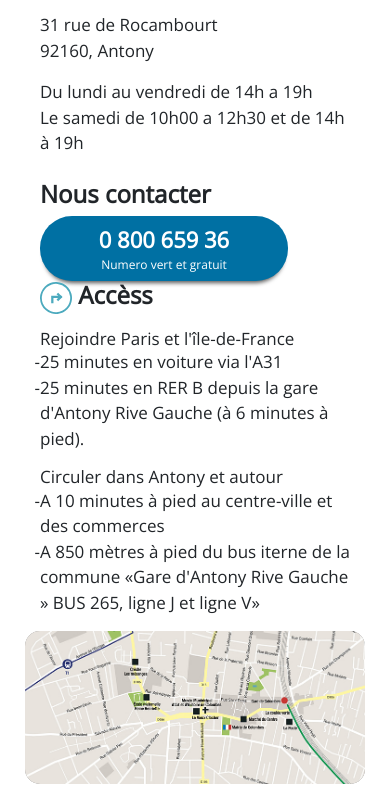
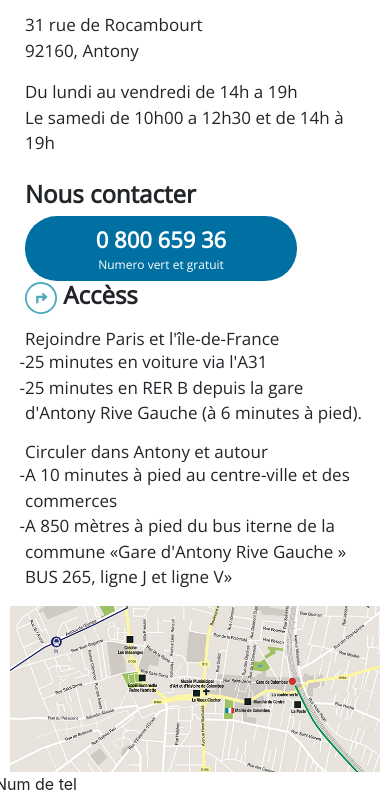
Before and after one commit to Chugar/tests_techniques_integrations, a plain HTML site: page index.html in a window 390 px wide. Shown: the part 975-1776 px from the top of the page. Drawn offline with nearby package versions, Linux system fonts and the light colour scheme.

Commit message:
border corrected for md screens and smaller

```diff
--- a/index.html
+++ b/index.html
@@ -202,8 +202,8 @@
                             <p> Le samedi de <time>10h00</time> a <time>12h30</time> et de <time>14h</time> à <time>19h</time></p>
 
 
-                            <h3 class="mt-4">Nous contacter</h3>
-                            <button>
+                            <h3 class="mt-4 d-md-none d-lg-block ">Nous contacter</h3>
+                            <button class="d-md-none d-lg-block">
                                 0 800 659 36
                                 <small>Numero vert et gratuit</small>
                             </button>
@@ -252,6 +252,10 @@
                             </div>
 
                         </div>
+
+                        <div class="row d-lg-none d-md-block">
+                            Num de tel
+                        </div>
                     </div>
                 </div>
                 <!-- ./Additionnal info block-->
--- a/styles/block_additionnal_info.sass
+++ b/styles/block_additionnal_info.sass
@@ -52,8 +52,10 @@
 
         img
             border-radius: 15px
-            max-width: 100%
-            max-height: 100%
+            width: 100%
+            height: 100%
+            @media (max-width: $lg)
+                border-radius: 0
 
         .overlay
             background-color: rgba(0, 0, 0, 0.5)
@@ -64,6 +66,8 @@
             width: 100%
             height: 100%
             z-index: -1
+            @media (max-width: $lg)
+                border-radius: 0
 
 
         .mag-indicator
--- a/styles/block_contact_form.sass
+++ b/styles/block_contact_form.sass
@@ -9,6 +9,8 @@
     border-radius: 15px
     color: $text-color-2
     padding: 40px
+    @media (max-width: $lg)
+        border-radius: 0
 
     // Titles
     h2
--- a/styles/items.sass
+++ b/styles/items.sass
@@ -3,7 +3,6 @@
     background-color: $accent-color
     border-radius: 2rem
     border: none
-    box-shadow: 0 6px 4px -4px lighten(black, 35%)
     color: $text-color-2
     font-size: 22px
     font-weight: 600
--- a/styles/main.sass
+++ b/styles/main.sass
@@ -3,5 +3,6 @@
 
 @import './responsive_behavior.sass'
 
+
 @import './block_contact_form.sass'
 @import './block_additionnal_info.sass'
--- a/styles/responsive_behavior.sass
+++ b/styles/responsive_behavior.sass
@@ -1,4 +1,14 @@
-@media (max-width: 992px)
+// Bootstrap Media Queries
+$sm: 576px
+$md: 768px
+$lg: 992px
+$xl: 1200px
+
+
+// fluid container @ lg
+@media (max-width: $lg)
    .container
       width: 100%
       max-width: none
+      margin: 0
+      padding: 0
```
Also changed, not shown: css/main.css, 1 other file.
